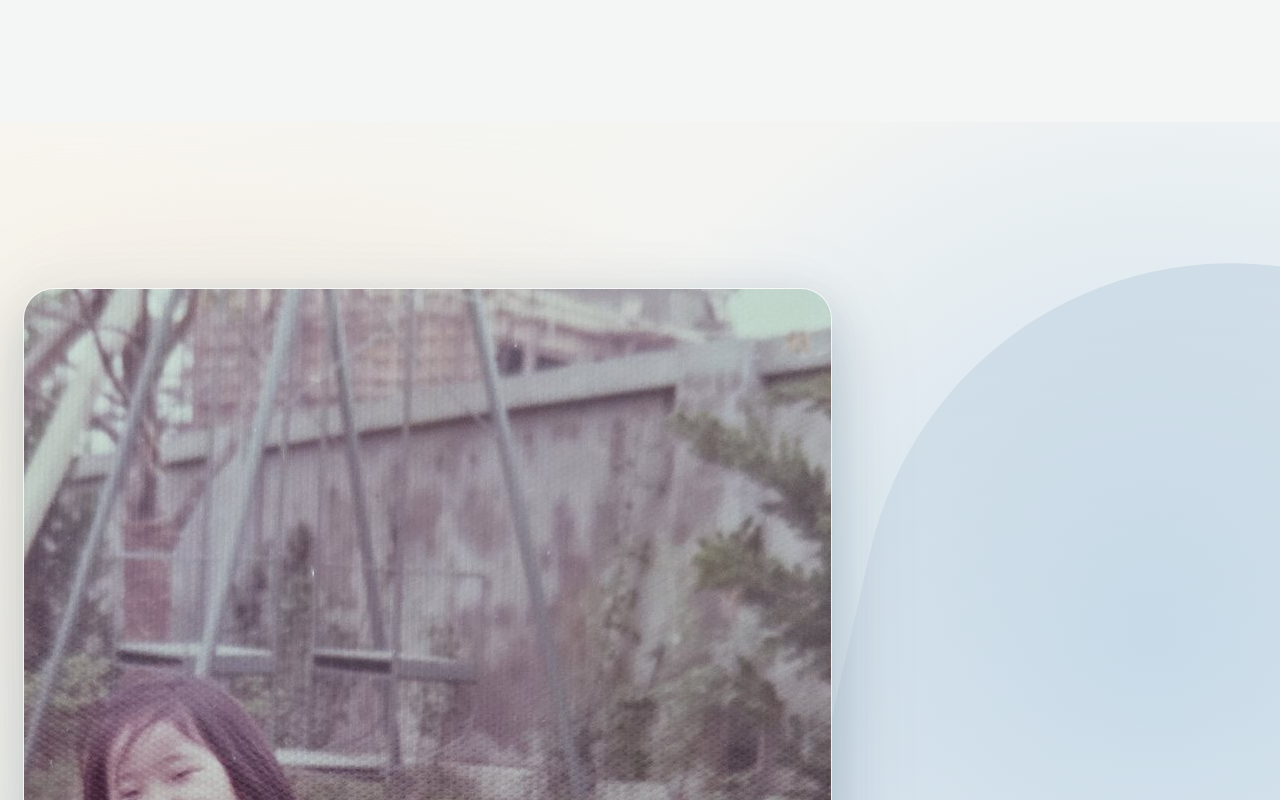
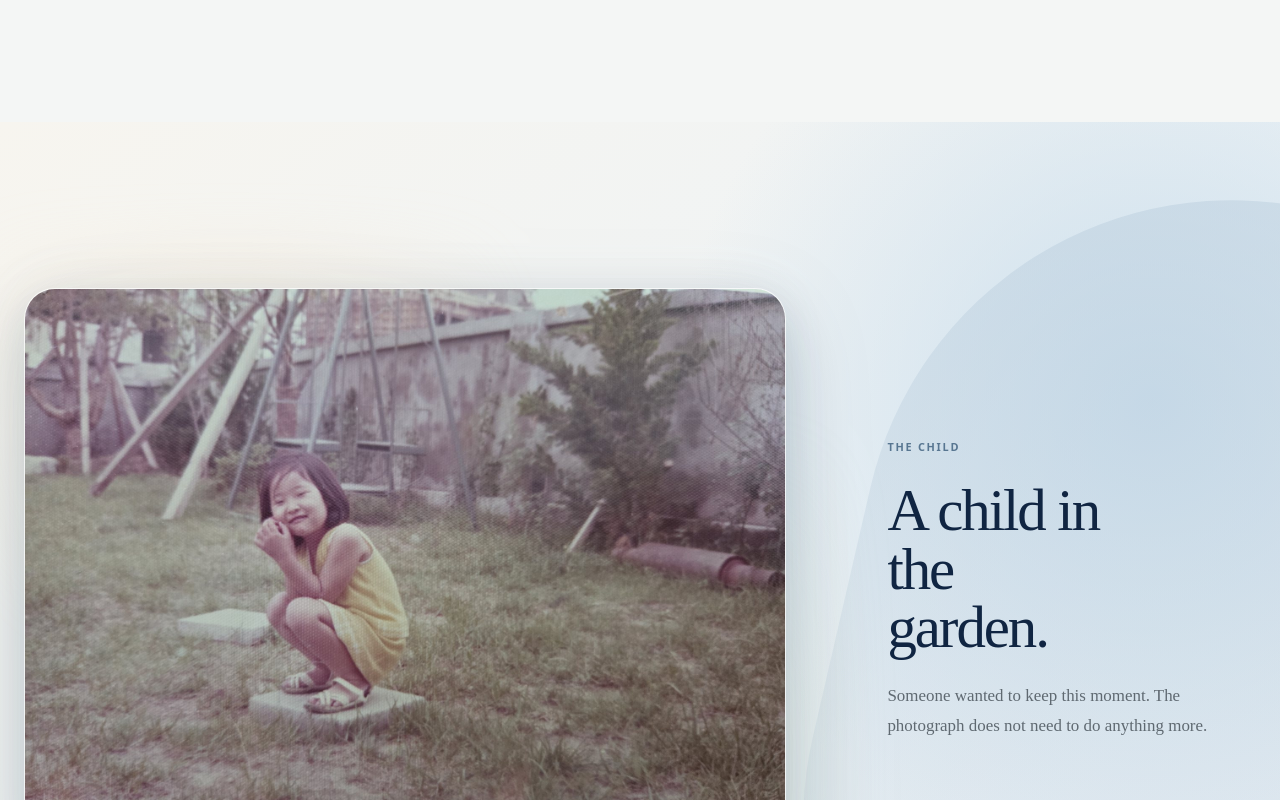
Before and after one commit to k-mama/esthercho, a Next.js app: page /archive in a window 1280 px wide. Shown: the part 2420-3220 px from the top of the page. Built offline with nearby package versions, Linux system fonts and the light colour scheme.

Commit message:
fix: fit childhood garden photo within desktop viewport

```diff
--- a/src/styles/room-photo-composition.css
+++ b/src/styles/room-photo-composition.css
@@ -15,19 +15,36 @@
     grid-template-columns: minmax(260px, 0.58fr) minmax(420px, 0.96fr);
   }
 
+  /* The garden photograph is deliberately shorter than the source image.
+     On desktop it should sit inside one viewport like an editorial spread,
+     keeping Esther prominent while trimming excess lawn/background. */
+  .childhood-garden {
+    padding-block: clamp(4.5rem, 6vw, 6.75rem);
+  }
+
   .childhood-garden-inner {
-    grid-template-columns: minmax(0, 1.42fr) minmax(290px, 0.56fr);
-    gap: clamp(4.5rem, 9vw, 9rem);
+    grid-template-columns: minmax(520px, 0.96fr) minmax(300px, 0.56fr);
+    gap: clamp(3.5rem, 7vw, 7rem);
+    align-items: center;
   }
 
   .childhood-garden-figure {
-    width: 106%;
-    margin-left: -6%;
+    width: min(100%, 760px);
+    margin: 0;
+    justify-self: end;
+  }
+
+  .childhood-garden-figure img {
+    width: 100%;
+    height: auto;
+    aspect-ratio: 3 / 2;
+    object-fit: cover;
+    object-position: center 30%;
   }
 
   .childhood-garden-copy {
-    align-self: end;
-    padding-bottom: clamp(1rem, 5vw, 5rem);
+    align-self: center;
+    padding-bottom: 0;
   }
 
   /* ABOUT owns the university and Bangladesh photograph placement. */
```
